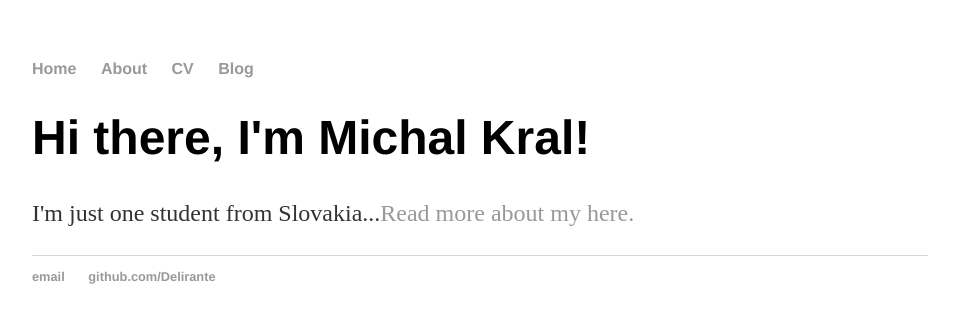
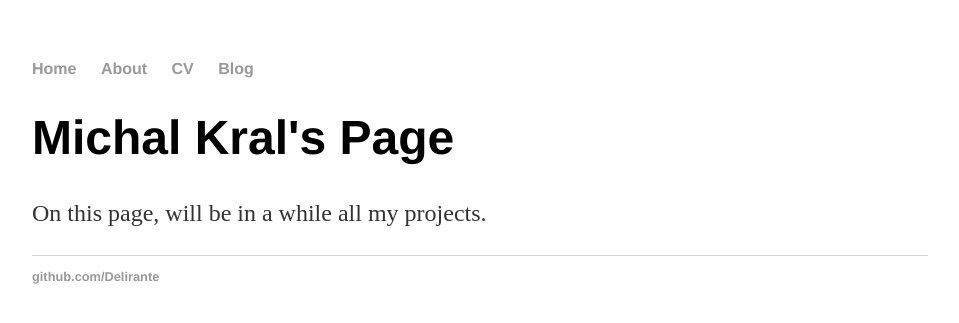
Before and after one commit to Delirante/Delirante.github.io, a Jekyll site: the page built from index.html, in a window 1280 px wide. Shown: the top 323 px of the page, without its empty margins (160-1119 px from the left). Built offline with Jekyll 4.4.1, drawn with Linux system fonts in a browser that asks for light colours.

Commit message:
Delete email, change home page

```diff
--- a/_layouts/default.html
+++ b/_layouts/default.html
@@ -21,7 +21,6 @@
 			</div><!-- /.container -->
 			<footer>
 	    		<ul>
-	        		<li><a href="mailto:deliko.kral@gmail.com">email</a></li>
 	        		<li><a href="https://github.com/Delirante">github.com/Delirante</a></li>
 				</ul>
 			</footer>
--- a/index.html
+++ b/index.html
@@ -3,6 +3,6 @@ layout: default
 title: Michal Kral
 ---
 <div class="blurb">
-	<h1>Hi there, I'm Michal Kral!</h1>
-	<p>I'm just one student from Slovakia...<a href="/about">Read more about my here.</a></p>
+	<h1>Michal Kral's Page</h1>
+	<p>On this page, will be in a while all my projects.</p>
 </div><!-- /.blurb -->
```
